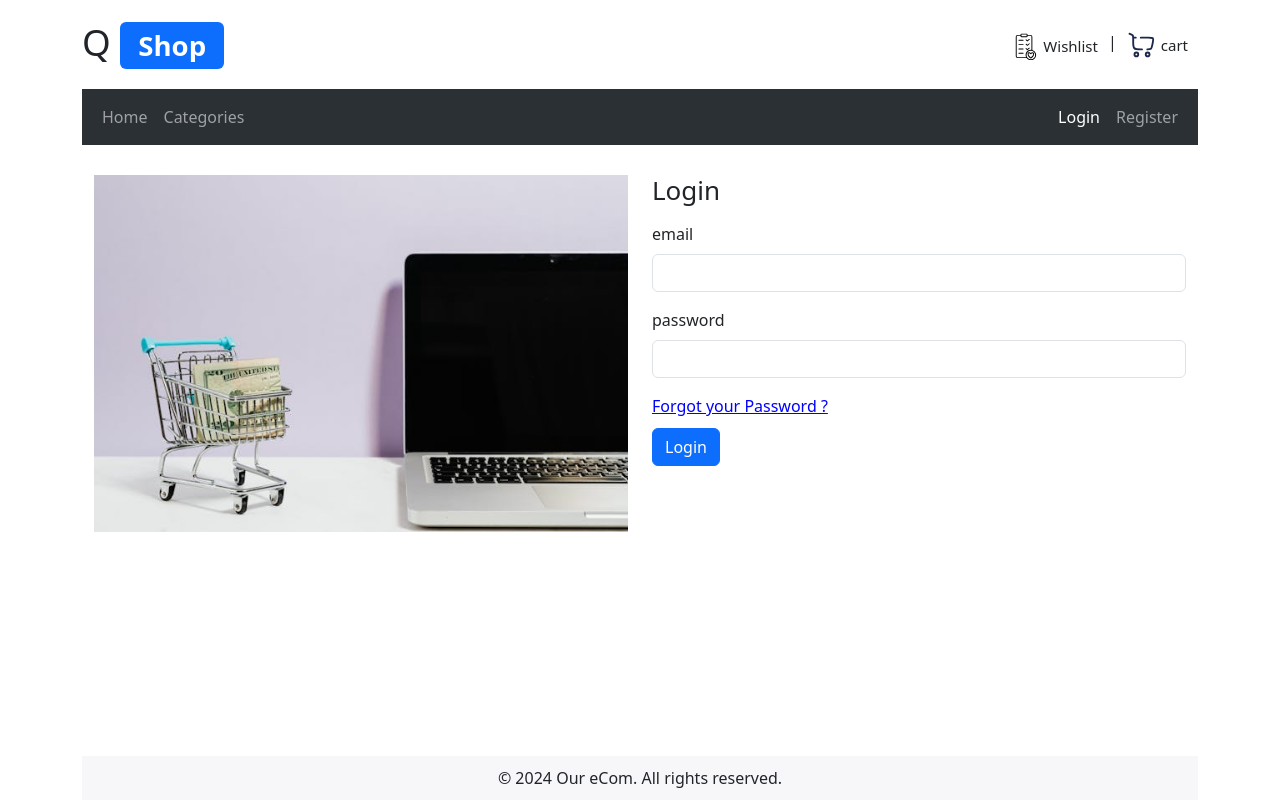
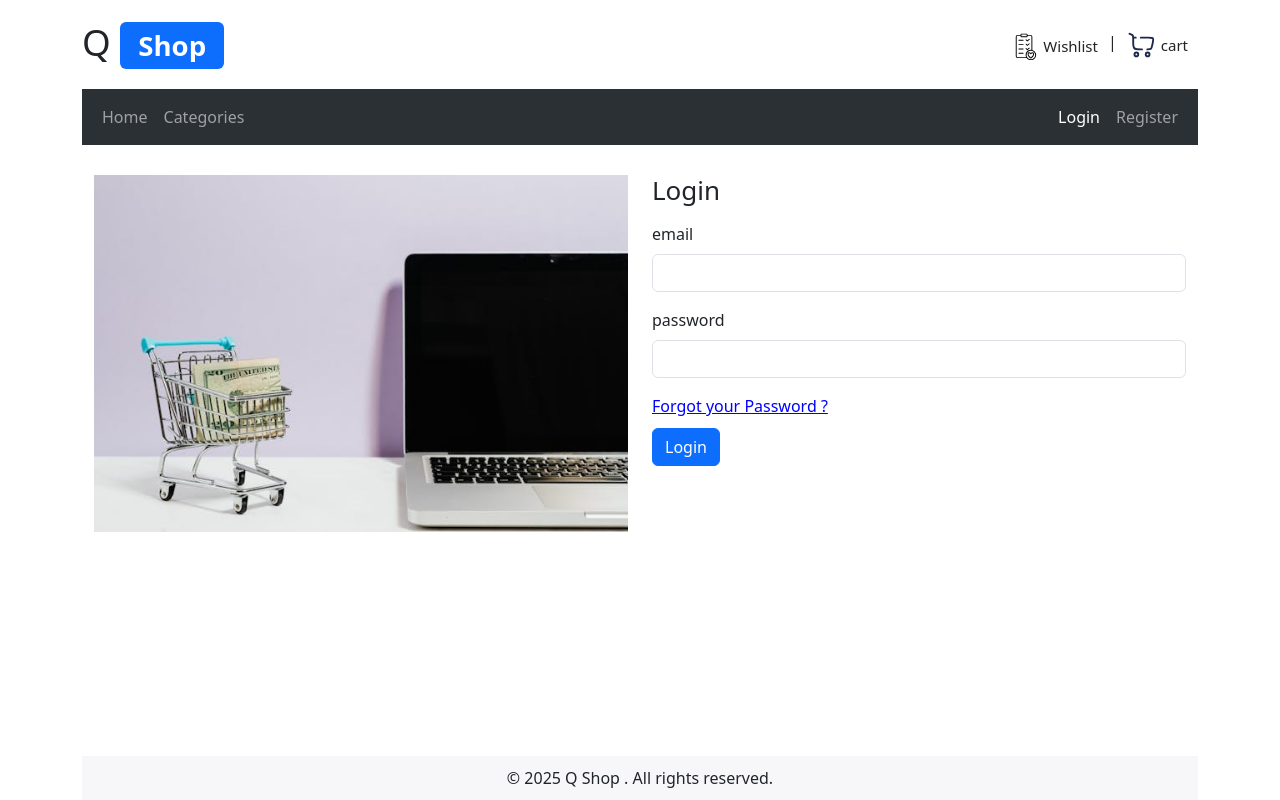
Before and after one commit to AnasAttar10/eCommerce_Frontend, a React (Vite) app: page /auth/login in a window 1280 px wide. Built offline with nearby package versions, Linux system fonts and the light colour scheme; no server answers.

Commit message:
put dynamic year in the footer

```diff
--- a/src/components/common/Footer/Footer.tsx
+++ b/src/components/common/Footer/Footer.tsx
@@ -1,9 +1,10 @@
 import styles from './styles.module.css';
 const { footerContainer } = styles;
+const currentYear = new Date().getFullYear().toString();
 const Footer = () => {
   return (
     <div className={footerContainer}>
-      © 2024 Our eCom. All rights reserved.
+      © {currentYear} Q Shop . All rights reserved.
     </div>
   );
 };
```
